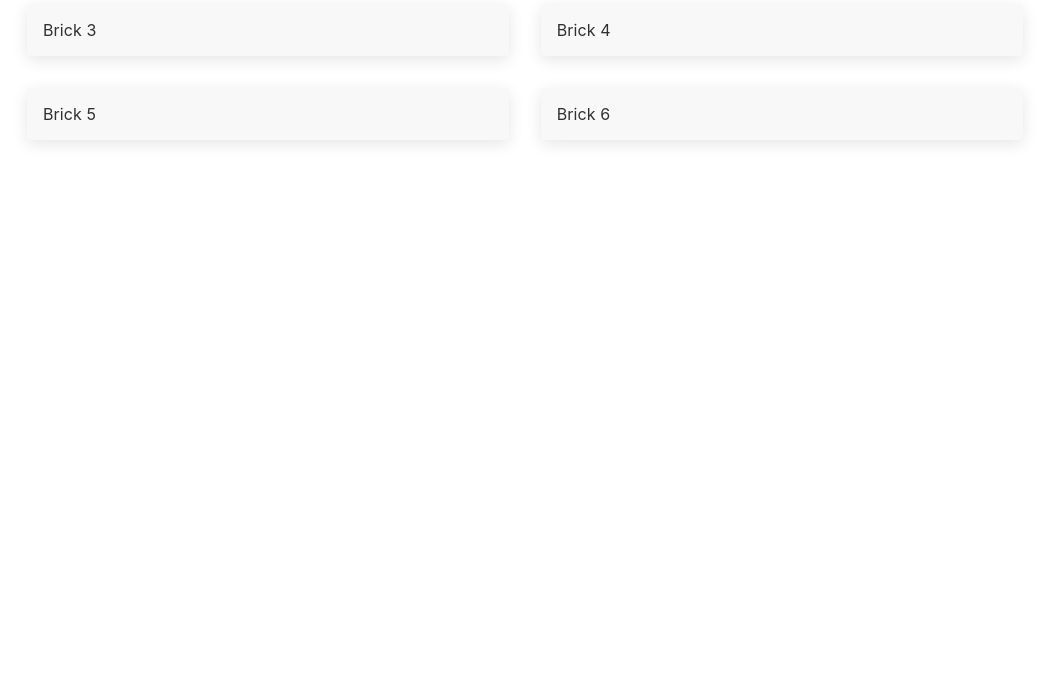
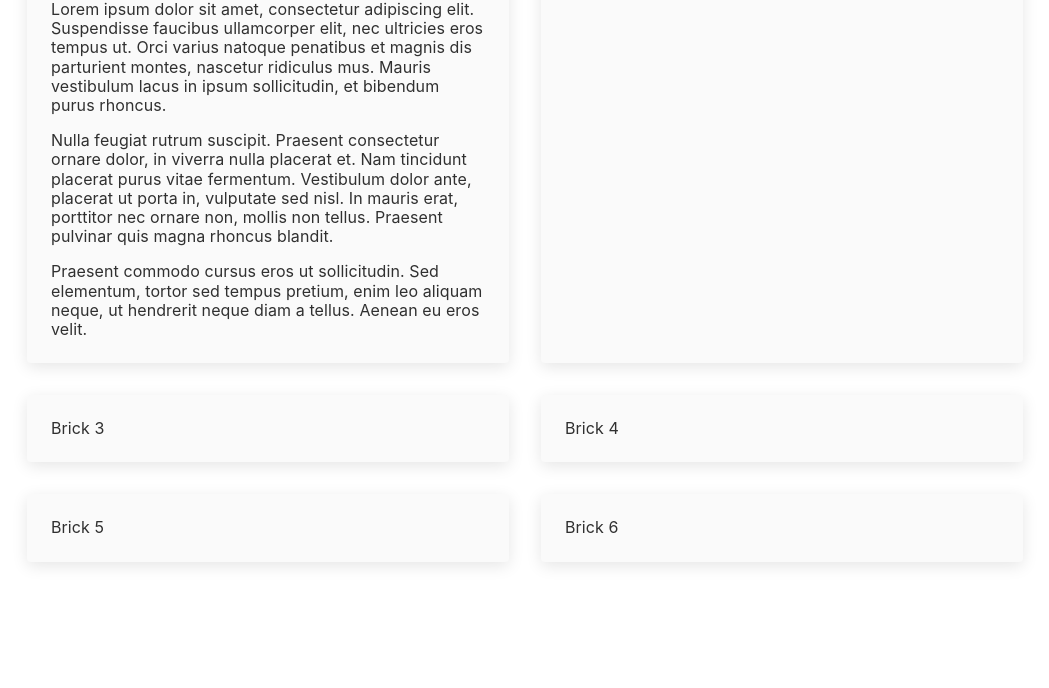
Before and after one commit to jadaradix/jada-io, a React app in the folder src/: page / in a window 1280 px wide. Shown: the part 112-800 px from the top of the page, without its empty margins (115-1164 px from the left). Built offline with nearby package versions, Linux system fonts and the light colour scheme.

Commit message:
line-height, sample content

```diff
--- a/src/src/components/Brick/Brick.js
+++ b/src/src/components/Brick/Brick.js
@@ -1,23 +1,52 @@
-import React, { Component } from 'react';
-import styled, { css } from 'styled-components'
+import React from 'react';
+import PropTypes from 'prop-types';
+import styled from 'styled-components'
 
 const StyledBrick = styled.section`
-  padding: 1rem;
-  background-color: rgb(248, 248, 248);
-  color: rgb(48, 48, 48);
-  border-radius: 4px;
-  box-shadow: 0px 4px 16px rgba(0, 0, 0, 0.1);
+  padding: 1.5rem;
   font-family: -apple-system, BlinkMacSystemFont, "Segoe UI", sans-serif;
   font-weight: 400;
   text-size-adjust: 100%;
   -webkit-font-smoothing: antialiased;
   letter-spacing: 0.1px;
+  border-radius: 4px;
+  box-shadow: 0px 4px 16px rgba(0, 0, 0, 0.1);
+  h1 {
+    font-size: 2rem;
+    font-weight: 800;
+    color: rgb(96, 96, 96);
+    line-height: 3rem;
+    // background-color: green;
+  }
+  p {
+    color: rgb(48, 48, 48);
+    line-height: 1.2rem;
+    // background-color: red;
+  }
+  h1 + p {
+    margin-top: 0.5rem;
+  }
+  p + p {
+    margin-top: 1rem;
+  }
 `;
 
-const Brick = ({ children }) => (
-  <StyledBrick>
+const Brick = ({ children, backgroundColor }) => (
+  <StyledBrick style={{backgroundColor}}>
     {children}
   </StyledBrick>
 );
 
+Brick.propTypes = {
+  backgroundColor: PropTypes.string,
+  children: PropTypes.oneOfType([
+    PropTypes.arrayOf(PropTypes.node),
+    PropTypes.node
+  ])
+};
+
+Brick.defaultProps = {
+  backgroundColor: 'rgb(250, 250, 250)'
+};
+
 export default Brick;
--- a/src/src/index.css
+++ b/src/src/index.css
@@ -5,6 +5,7 @@
   font-size: 100%;
   font: inherit;
   vertical-align: baseline;
+  line-height: 1;
 }
 
 html {
@@ -13,7 +14,7 @@ html {
 
 main {
   display: grid;
-  grid-template-columns: auto;
+  grid-template-columns: 1fr;
   grid-gap: 2rem;
   margin: 0 auto 0 auto;
   max-width: 996px;
@@ -22,6 +23,6 @@ main {
 
 @media (min-width: 36em) {
   main {
-    grid-template-columns: auto auto;
+    grid-template-columns: 2fr 2fr;
   }
 }
--- a/src/src/index.js
+++ b/src/src/index.js
@@ -9,7 +9,10 @@ class App extends PureComponent {
     return (
       <main>
         <Brick>
-          <p>Brick 1</p>
+          <h1>James Garner</h1>
+          <p>Lorem ipsum dolor sit amet, consectetur adipiscing elit. Suspendisse faucibus ullamcorper elit, nec ultricies eros tempus ut. Orci varius natoque penatibus et magnis dis parturient montes, nascetur ridiculus mus. Mauris vestibulum lacus in ipsum sollicitudin, et bibendum purus rhoncus.</p>
+          <p>Nulla feugiat rutrum suscipit. Praesent consectetur ornare dolor, in viverra nulla placerat et. Nam tincidunt placerat purus vitae fermentum. Vestibulum dolor ante, placerat ut porta in, vulputate sed nisl. In mauris erat, porttitor nec ornare non, mollis non tellus. Praesent pulvinar quis magna rhoncus blandit.</p>
+          <p>Praesent commodo cursus eros ut sollicitudin. Sed elementum, tortor sed tempus pretium, enim leo aliquam neque, ut hendrerit neque diam a tellus. Aenean eu eros velit.</p>
         </Brick>
         <Brick>
           <p>Brick 2</p>
```
